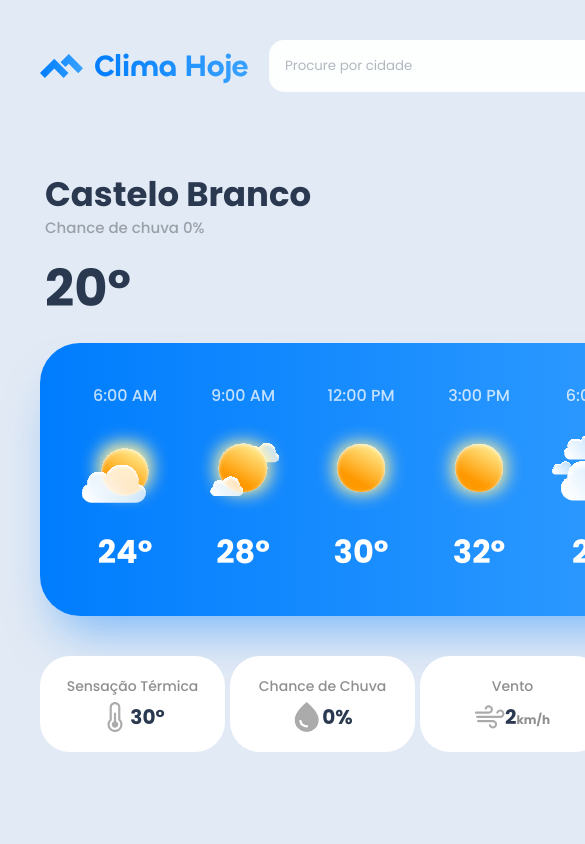
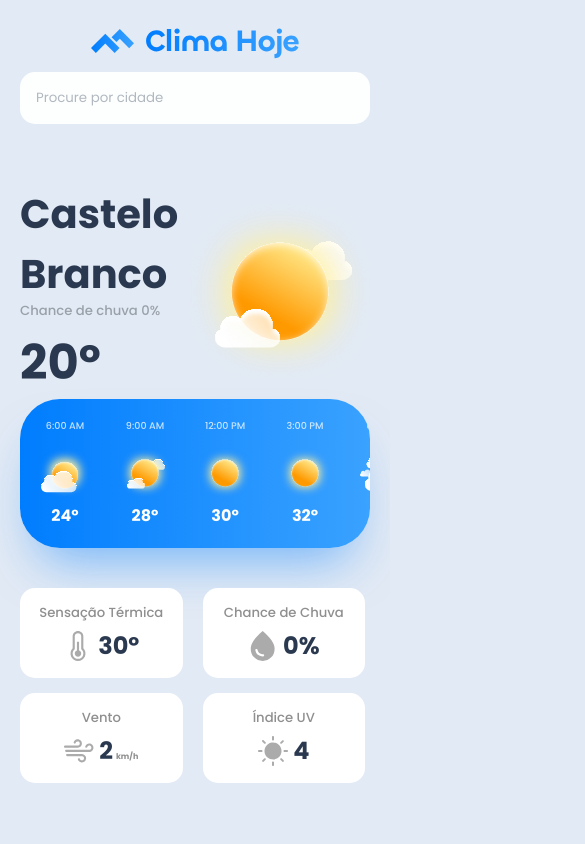
Before and after one commit to mamadusama/projeto-clima-frontend, a plain HTML site: page index.html in a window 390 px wide. Shown: the top 844 px of the page, 585 px wide, since content can reach past the window. Drawn offline with Linux system fonts and the light colour scheme.

Commit message:
feat add mobile style

```diff
--- a/styles/responsive.css
+++ b/styles/responsive.css
@@ -0,0 +1,110 @@
+@media (max-width: 1024px) {
+  .app-container {
+    grid-template-columns: 100%;
+    grid-column-gap: 0;
+    grid-row-gap: 20px;
+    padding: 20px;
+  }
+
+  .navbar-container {
+    flex-direction: column;
+  }
+
+  .navbar-container > img {
+    margin-right: 0;
+    margin-bottom: 10px;
+  }
+
+  .showcase-container {
+    justify-content: center;
+    padding-left: 0;
+    padding-right: 0;
+  }
+
+  .showcase-container > img {
+    width: 180px;
+  }
+
+  .showcase-container .showcase-text > h2:first-child {
+    font-size: 2.5rem;
+    font-weight: 700;
+    color: #2a394f;
+  }
+  .showcase-container .showcase-text > h2:last-child {
+    font-size: 3rem;
+    font-weight: 700;
+    color: #2a394f;
+  }
+
+  .showcase-container .showcase-text > p {
+    margin-bottom: 10px;
+    font-size: 0.825rem;
+  }
+
+  .hourly-forecast-container {
+    padding: 20px;
+    gap: 30px;
+    overflow-x: scroll;
+  }
+
+  .hourly-forecast-container .hour-weather-item p:first-child {
+    font-size: 0.6rem;
+  }
+  .hourly-forecast-container .hour-weather-item p:last-child {
+    font-size: 1rem;
+  }
+
+  .hourly-forecast-container .hour-weather-item > img {
+    width: 50px;
+    height: 50px;
+    margin-bottom: 5px;
+  }
+
+  .weader-detail-container {
+    margin-top: 40px;
+    display: grid;
+    grid-template-columns: repeat(2, 1fr);
+    grid-column-gap: 15px;
+    grid-row-gap: 15px;
+  }
+
+  .weader-detail-item {
+    padding: 15px;
+    border-radius: 15px;
+  }
+
+  .weader-detail-item > p:first-child {
+    font-size: 0.825rem;
+  }
+
+  .weader-detail-item .sensacao-termica > img {
+    width: 30px;
+    height: 30px;
+    margin-right: 5px;
+  }
+
+  .weader-detail-item .sensacao-termica > p {
+    font-size: 1.5rem;
+  }
+  .weader-detail-item .sensacao-termica p > span {
+    font-size: 0.5rem;
+    color: #8f8f8f;
+    margin-left: 3px;
+  }
+
+  .rigth-column .weekendly-detail > p {
+    font-size: 0.925rem;
+  }
+
+  .rigth-column .weekendly-detail > img {
+    width: 40px;
+    height: 40px;
+  }
+
+  .rigth-column .weekendly-detail > div p:first-child {
+    font-size: 0.875rem;
+  }
+  .rigth-column .weekendly-detail > div p:last-child {
+    font-size: 0.875rem;
+  }
+}
--- a/styles/style.css
+++ b/styles/style.css
@@ -123,8 +123,10 @@ body {
 .weader-detail-container {
   margin-top: 40px;
   display: grid;
-  grid-template-columns: repeat(4, 190px);
+  grid-template-columns: repeat(4, 220px);
+  grid-column-gap: 15px;
 }
+
 .weader-detail-item {
   background-color: #fff;
   border-radius: 30px;
@@ -188,6 +190,7 @@ body {
   display: flex;
   align-items: center;
   gap: 3px;
+  justify-content: flex-end;
 }
 .rigth-column .weekendly-detail > div p:first-child {
   font-size: 14px;
```
